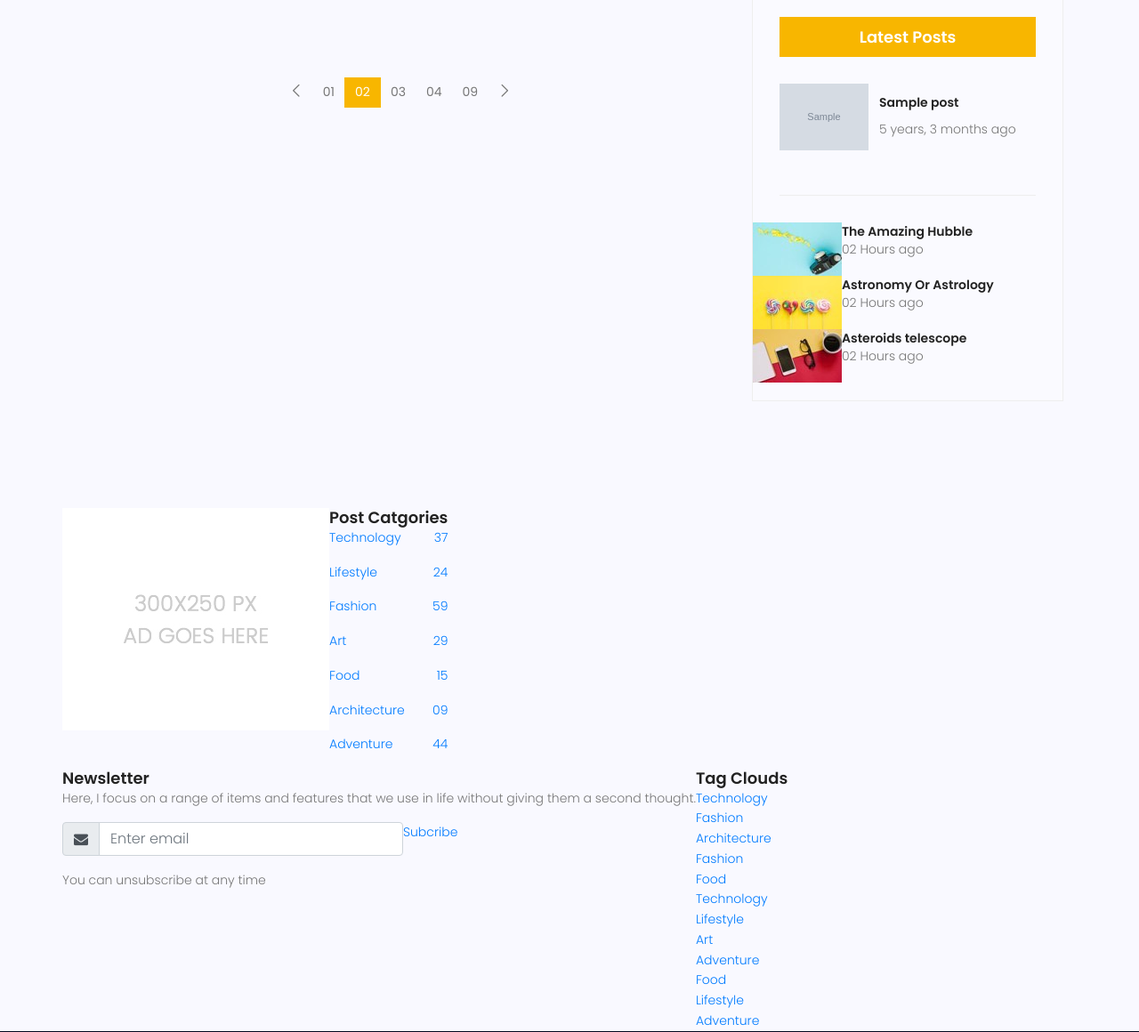
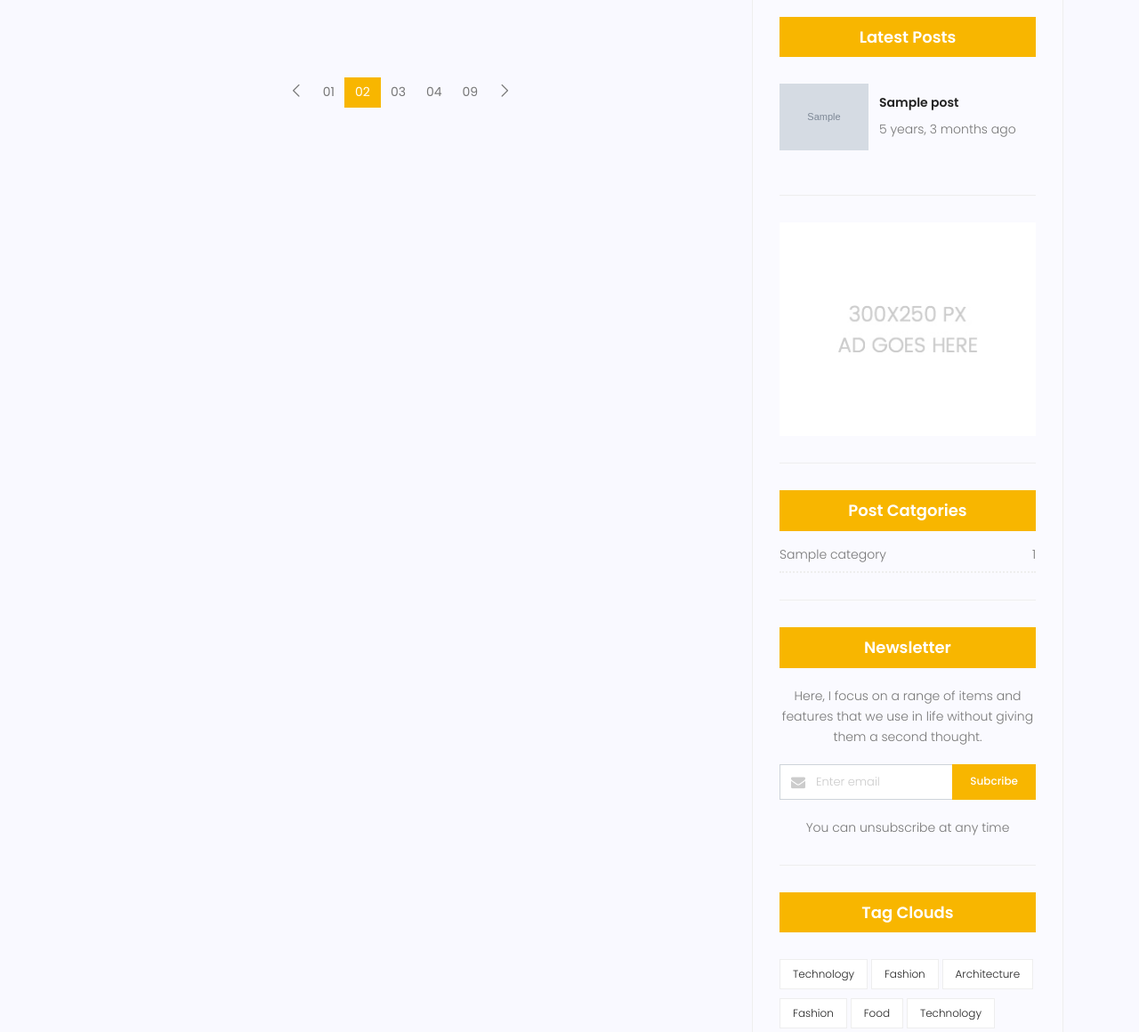
Before and after one commit to farzamasadian/django-mysite1, a Django app: page /blog/ in a window 1280 px wide. Shown: the part 1663-2823 px from the top of the page at 89% size. Run offline with Django 3.2, Linux system fonts and the light colour scheme; tables that the repository leaves empty hold one stand-in row (values such as "Sample post"); grey boxes marked "Sample" are stand-in pictures; some libraries are stand-ins or nearby versions.

Commit message:
post category template tag added for blog and necessary changes are implemented in html files

```diff
--- a/blog/templatetags/blog_tags.py
+++ b/blog/templatetags/blog_tags.py
@@ -1,5 +1,5 @@
 from django import template
-from blog.models import Post
+from blog.models import Post, Category
 
 register = template.Library()
 
@@ -22,3 +22,13 @@ def snippet(value, arg=20):
 def latest_posts(arg=3):
     posts = Post.objects.filter(status=1).order_by('-published_date')[:arg]
     return {'posts': posts}
+
+@register.inclusion_tag('blog/blog-category.html')
+def post_category():
+    posts = Post.objects.filter(status=1)
+    categories = Category.objects.all()
+    cat_dict={}
+    for cat in categories:
+        cat_dict[cat] = posts.filter(category = cat).count()
+
+    return {'categories': cat_dict}
--- /dev/null
+++ b/templates/blog/blog-category.html
@@ -0,0 +1,13 @@
+<div class="single-sidebar-widget post-category-widget">
+    <h4 class="category-title">Post Catgories</h4>
+    <ul class="cat-list">
+        {% for name,count in categories.items %}
+        <li>
+            <a href="#" class="d-flex justify-content-between">
+                <p>{{name}}</p>
+                <p>{{count}}</p>
+            </a>
+        </li>
+        {% endfor %}
+    </ul>
+</div>
--- a/templates/blog/blog-home.html
+++ b/templates/blog/blog-home.html
@@ -164,91 +164,11 @@
 
 					{% include 'blog/blog-writer.html' %}
 					{% latest_posts %}
+					{% include 'blog/blog-ads.html' %}
+					{% post_category %}
 
-					<div class="single-post-list d-flex flex-row align-items-center">
-						<div class="thumb">
-							<img class="img-fluid" src="{% static 'img/blog/pp2.jpg' %}" alt="">
-						</div>
-						<div class="details">
-							<a href="blog-single.html">
-								<h6>The Amazing Hubble</h6>
-							</a>
-							<p>02 Hours ago</p>
-						</div>
-					</div>
-					<div class="single-post-list d-flex flex-row align-items-center">
-						<div class="thumb">
-							<img class="img-fluid" src="{% static 'img/blog/pp3.jpg' %}" alt="">
-						</div>
-						<div class="details">
-							<a href="blog-single.html">
-								<h6>Astronomy Or Astrology</h6>
-							</a>
-							<p>02 Hours ago</p>
-						</div>
-					</div>
-					<div class="single-post-list d-flex flex-row align-items-center">
-						<div class="thumb">
-							<img class="img-fluid" src="{% static 'img/blog/pp4.jpg' %}" alt="">
-						</div>
-						<div class="details">
-							<a href="blog-single.html">
-								<h6>Asteroids telescope</h6>
-							</a>
-							<p>02 Hours ago</p>
-						</div>
-					</div>
-				</div>
-			</div>
-			{% include 'blog/blog-ads.html' %}
 
-			<div class="single-sidebar-widget post-category-widget">
-				<h4 class="category-title">Post Catgories</h4>
-				<ul class="cat-list">
-					<li>
-						<a href="#" class="d-flex justify-content-between">
-							<p>Technology</p>
-							<p>37</p>
-						</a>
-					</li>
-					<li>
-						<a href="#" class="d-flex justify-content-between">
-							<p>Lifestyle</p>
-							<p>24</p>
-						</a>
-					</li>
-					<li>
-						<a href="#" class="d-flex justify-content-between">
-							<p>Fashion</p>
-							<p>59</p>
-						</a>
-					</li>
-					<li>
-						<a href="#" class="d-flex justify-content-between">
-							<p>Art</p>
-							<p>29</p>
-						</a>
-					</li>
-					<li>
-						<a href="#" class="d-flex justify-content-between">
-							<p>Food</p>
-							<p>15</p>
-						</a>
-					</li>
-					<li>
-						<a href="#" class="d-flex justify-content-between">
-							<p>Architecture</p>
-							<p>09</p>
-						</a>
-					</li>
-					<li>
-						<a href="#" class="d-flex justify-content-between">
-							<p>Adventure</p>
-							<p>44</p>
-						</a>
-					</li>
-				</ul>
-			</div>
+
 					<div class="single-sidebar-widget newsletter-widget">
 						<h4 class="newsletter-title">Newsletter</h4>
 						<p>
@@ -262,8 +182,9 @@
 										<div class="input-group-text"><i class="fa fa-envelope" aria-hidden="true"></i>
 										</div>
 									</div>
-							<input type="text" class="form-control" id="inlineFormInputGroup" placeholder="Enter email"
-								onfocus="this.placeholder = ''" onblur="this.placeholder = 'Enter email'">
+									<input type="text" class="form-control" id="inlineFormInputGroup"
+										placeholder="Enter email" onfocus="this.placeholder = ''"
+										onblur="this.placeholder = 'Enter email'">
 								</div>
 							</div>
 							<a href="#" class="bbtns">Subcribe</a>
```
Lines whose indentation alone changed are shown as unchanged.
